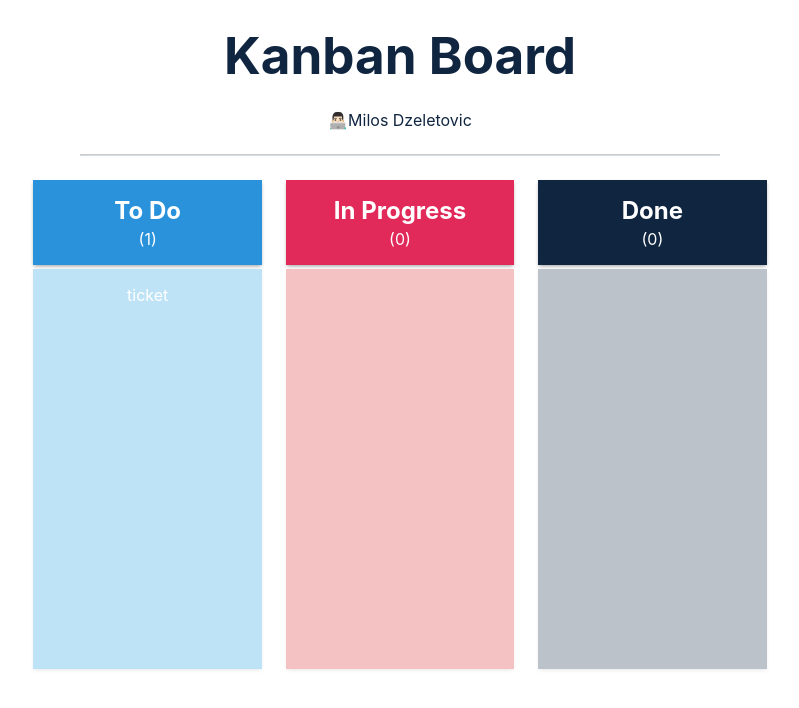
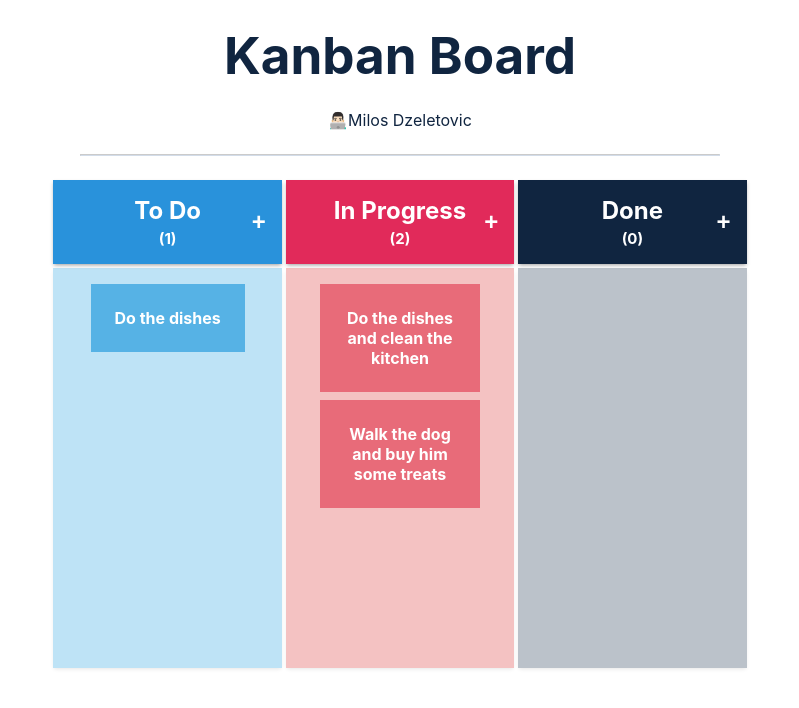
Before and after one commit to srbro/Cypress-GUI-Kanban-board, a React (Create React App) app: page / in a window 1280 px wide. Shown: the top 708 px of the page, without its empty margins (240-1039 px from the left). Built offline with nearby package versions, Linux system fonts and the light colour scheme.

Commit message:
Add styles and AddButton

```diff
--- a/src/components/Board/Board.tsx
+++ b/src/components/Board/Board.tsx
@@ -17,7 +17,16 @@ const columns = {
   inProgress: {
     id: 'inProgress',
     title: 'In Progress',
-    tickets: []
+    tickets: [
+      {
+        id: '2',
+        title: 'Do the dishes and clean the kitchen'
+      },
+      {
+        id: '3',
+        title: 'Walk the dog and buy him some treats'
+      }
+    ]
   },
   done: {
     id: 'done',
@@ -30,7 +39,7 @@ function Board() {
   return (
     <Container>
       {Object.values(columns).map(({ id, title, tickets }) => (
-        <Column key={id} id={id} title={title} tickets={tickets} />
+        <Column key={id} columnId={id} title={title} tickets={tickets} />
       ))}
     </Container>
   );
--- a/src/components/Board/styles.ts
+++ b/src/components/Board/styles.ts
@@ -3,5 +3,6 @@ import styled from 'styled-components';
 export const Container = styled.div`
   display: grid;
   grid-template-columns: repeat(3, 1fr);
-  grid-column-gap: 2.4rem;
+  grid-column-gap: 0.4rem;
+  max-width: 75rem;
 `;
--- a/src/components/Column/Column.tsx
+++ b/src/components/Column/Column.tsx
@@ -2,24 +2,34 @@ import React from 'react';
 
 import Ticket from '../Ticket';
 import { TicketModel } from '../../models';
-import { Container, Header, Title, Body } from './styles';
+import {
+  Container,
+  Header,
+  AddTicketButton,
+  Title,
+  TicketCount,
+  Body
+} from './styles';
 
 type Props = {
-  id: string;
+  columnId: string;
   title: string;
   tickets: TicketModel[];
 };
 
-function Column({ id, title, tickets }: Props) {
+function Column({ columnId, title, tickets }: Props) {
   return (
     <Container>
-      <Header id={id}>
+      <Header columnId={columnId}>
+        <AddTicketButton type="button" aria-label="Add new ticket">
+          +
+        </AddTicketButton>
         <Title>{title}</Title>
-        <div>({tickets.length})</div>
+        <TicketCount>({tickets.length})</TicketCount>
       </Header>
-      <Body id={id}>
-        {tickets.map((ticket: TicketModel) => (
-          <Ticket key={ticket.id} />
+      <Body columnId={columnId}>
+        {tickets.map(({ id, title }: TicketModel) => (
+          <Ticket key={id} columnId={columnId} ticketId={id} title={title} />
         ))}
       </Body>
     </Container>
--- a/src/components/Column/styles.ts
+++ b/src/components/Column/styles.ts
@@ -1,26 +1,12 @@
 import styled from 'styled-components';
-import colors from '../../styles/colors';
-
-function getHeaderColor(id: string): string {
-  if (id === 'todo') return colors.blue;
-  if (id === 'inProgress') return colors.red;
-  if (id === 'done') return colors.dark;
-  return colors.white;
-}
-
-function getBodyColor(id: string): string {
-  if (id === 'todo') return colors.bgBlue;
-  if (id === 'inProgress') return colors.bgRed;
-  if (id === 'done') return colors.bgDark;
-  return colors.white;
-}
+import colors, { getColumnColor } from '../../styles/colors';
 
 type HeaderProps = {
-  id: string;
+  columnId: string;
 };
 
 type BodyProps = {
-  id: string;
+  columnId: string;
 };
 
 export const Container = styled.div`
@@ -30,19 +16,42 @@ export const Container = styled.div`
 `;
 
 export const Header = styled.div`
+  position: relative;
   box-shadow: 0px 2px 4px -1px rgba(0, 0, 0, 0.4);
   text-align: center;
   display: flex;
   flex-direction: column;
   align-items: center;
-  background-color: ${({ id }: HeaderProps) => getHeaderColor(id)};
   padding: 1.6rem 4.8rem;
   margin-bottom: 0.4rem;
+  background-color: ${({ columnId }: HeaderProps) =>
+    getColumnColor(columnId, 600)};
+`;
+
+export const AddTicketButton = styled.button`
+  border: none;
+  outline: none;
+  background-color: transparent;
+  color: ${colors.white};
+  position: absolute;
+  top: 50%;
+  transform: translateY(-50%);
+  right: 0.8rem;
+  font-size: 2.4rem;
+  font-weight: bold;
+  padding: 0.8rem;
+  cursor: pointer;
 `;
 
 export const Title = styled.h2`
+  margin-bottom: 0.4rem;
+  white-space: nowrap;
   font-weight: bold;
-  margin-bottom: 0.4rem;
+`;
+
+export const TicketCount = styled.div`
+  font-size: 1.5rem;
+  font-weight: bold;
 `;
 
 export const Body = styled.div`
@@ -52,5 +61,6 @@ export const Body = styled.div`
   flex-direction: column;
   align-items: center;
   padding: 1.6rem;
-  background-color: ${({ id }: BodyProps) => getBodyColor(id)};
+  background-color: ${({ columnId }: BodyProps) =>
+    getColumnColor(columnId, 200)};
 `;
--- a/src/components/Ticket/Ticket.tsx
+++ b/src/components/Ticket/Ticket.tsx
@@ -1,7 +1,22 @@
 import React from 'react';
 
-function Ticket() {
-  return <div>ticket</div>;
+import { Container, DeleteButton } from './styles';
+
+type Props = {
+  columnId: string;
+  ticketId: string;
+  title: string;
+};
+
+function Ticket({ columnId, ticketId, title }: Props) {
+  return (
+    <Container columnId={columnId}>
+      <DeleteButton type="button" aria-label="Remove a ticket">
+        <span>&#x2715;</span>
+      </DeleteButton>
+      {title}
+    </Container>
+  );
 }
 
 export default Ticket;
--- /dev/null
+++ b/src/components/Ticket/styles.ts
@@ -0,0 +1,52 @@
+import styled from 'styled-components';
+import colors, { getColumnColor } from '../../styles/colors';
+
+type ContainerProps = {
+  columnId: string;
+};
+
+export const Container = styled.div`
+  background-color: ${(props: ContainerProps) =>
+    getColumnColor(props.columnId, 400)};
+  padding: 2.4rem;
+  font-weight: bold;
+  cursor: pointer;
+  position: relative;
+  text-align: center;
+  max-width: 16rem;
+
+  &:not(:last-child) {
+    margin-bottom: 0.8rem;
+  }
+`;
+
+export const DeleteButton = styled.button`
+  outline: none;
+  border: none;
+  background-color: transparent;
+  position: absolute;
+  top: 0.4rem;
+  padding: 0.8rem;
+  right: 0;
+  line-height: 0;
+  opacity: 0;
+  visibility: hidden;
+  transition: opacity 0.2s;
+  font-size: 1.6rem;
+  cursor: pointer;
+
+  & > span {
+    color: ${colors.white};
+    font-weight: bold;
+    transition: color 0.2s;
+
+    &:hover {
+      color: ${colors.gray};
+    }
+  }
+
+  ${Container}:hover & {
+    opacity: 1;
+    visibility: visible;
+  }
+`;
--- a/src/styles/colors.ts
+++ b/src/styles/colors.ts
@@ -1,12 +1,25 @@
-export default {
-  white: '#fff',
-  dark: '#102540',
-  blue: '#2992DB',
-  red: '#E12A5A',
-  cardBlue: '#56B2E5',
-  cardRed: '#E86B79',
-  cardDark: '#4C5E74',
-  bgBlue: '#BEE3F6',
-  bgRed: '#F4C2C2',
-  bgDark: '#BBC2CA'
+type Colors = {
+  [color: string]: string;
 };
+
+const colors: Colors = {
+  white: '#ffffff',
+  gray: '#E2E8F0',
+  black600: '#102540',
+  black400: '#4C5E74',
+  black200: '#BBC2CA',
+  blue600: '#2992DB',
+  blue400: '#56B2E5',
+  blue200: '#BEE3F6',
+  red600: '#E12A5A',
+  red400: '#E86B79',
+  red200: '#F4C2C2'
+};
+
+export function getColumnColor(columnId: string, weight: number): string {
+  if (columnId === 'todo') return colors[`blue${weight}`];
+  if (columnId === 'inProgress') return colors[`red${weight}`];
+  return colors[`black${weight}`];
+}
+
+export default colors;
--- a/src/styles/globalStyles.ts
+++ b/src/styles/globalStyles.ts
@@ -31,7 +31,7 @@ export default createGlobalStyle`
     word-wrap: break-word;
     font-kerning: normal;
     font-size: 16px;
-    color: ${colors.dark}
+    color: ${colors.black600}
   }
 
   h1 {
--- a/src/views/styles.ts
+++ b/src/views/styles.ts
@@ -26,7 +26,7 @@ export const Subtitle = styled.h2`
 
 export const Separator = styled.hr`
   margin: 2.4rem 0;
-  border-color: ${colors.dark};
+  border-color: ${colors.black600};
   opacity: 0.2;
   border-width: 0.5px;
   width: 50%;
```
